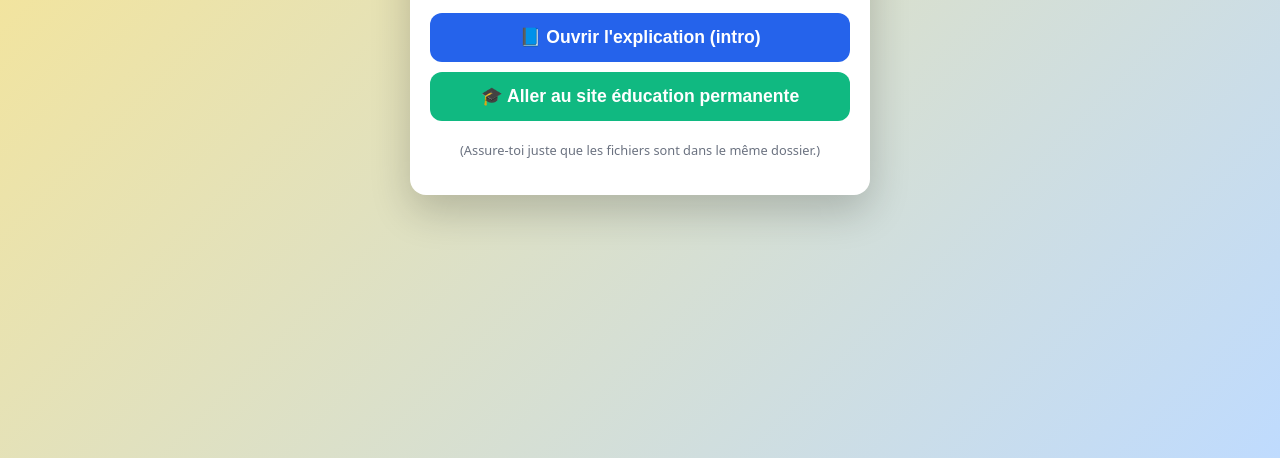
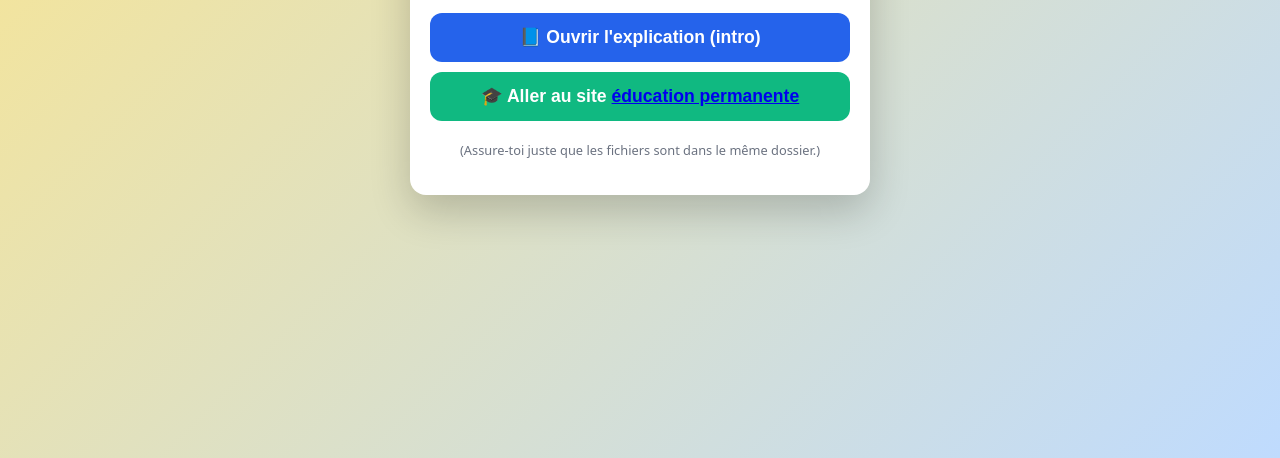
Before and after one commit to ouaisfieu/b-b-, a plain HTML site: page index.html in a window 1280 px wide. Shown: the part 382-840 px from the top of the page. Drawn offline with Linux system fonts and the light colour scheme.

Commit message:
Update index.html

```diff
--- a/index.html
+++ b/index.html
@@ -72,7 +72,7 @@
     </button>
 
     <button class="btn green" onclick="go('gr.html')">
-      🎓 Aller au site éducation permanente
+      🎓 Aller au site <a href="https://rg-ashy.vercel.app/police.html" >éducation permanente</a>
     </button>
 
     <p class="small">
```
